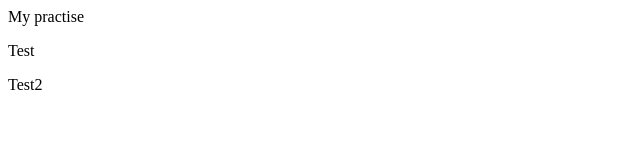
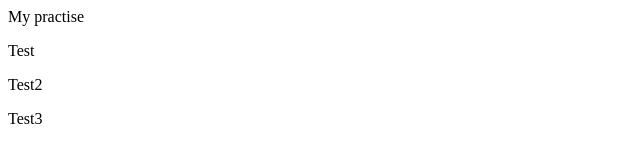
Before and after one commit to YuanPeihao/WebDevPractise, a website: page index.html in a window 1280 px wide. Shown: the full height of the page, 0-640 px from the left. Drawn offline with Linux system fonts and the light colour scheme.

Commit message:
add lite server

```diff
--- a/index.html
+++ b/index.html
@@ -1,3 +1,4 @@
 <h>My practise</h>
 <p>Test</p>
 <p>Test2</p>
+<p>Test3</p>
```
Also changed, not shown: package.json (added, +24 -0 lines), 2 other files.
